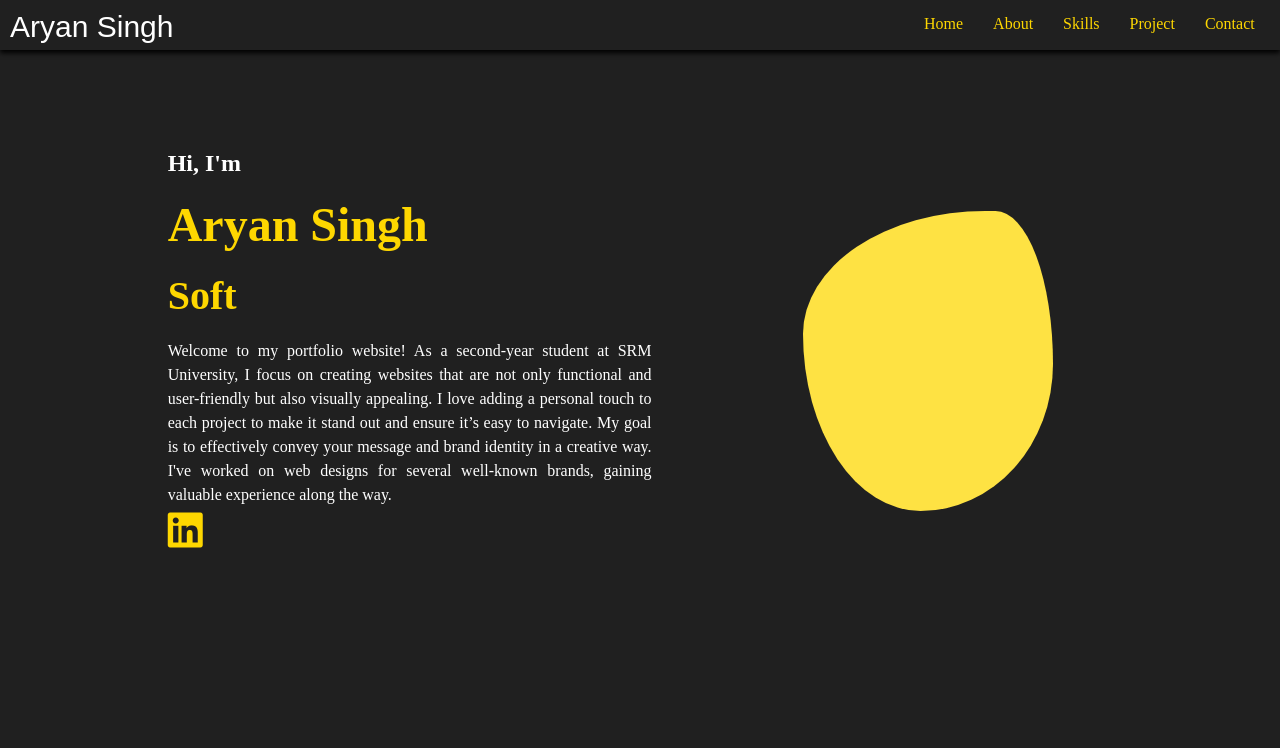
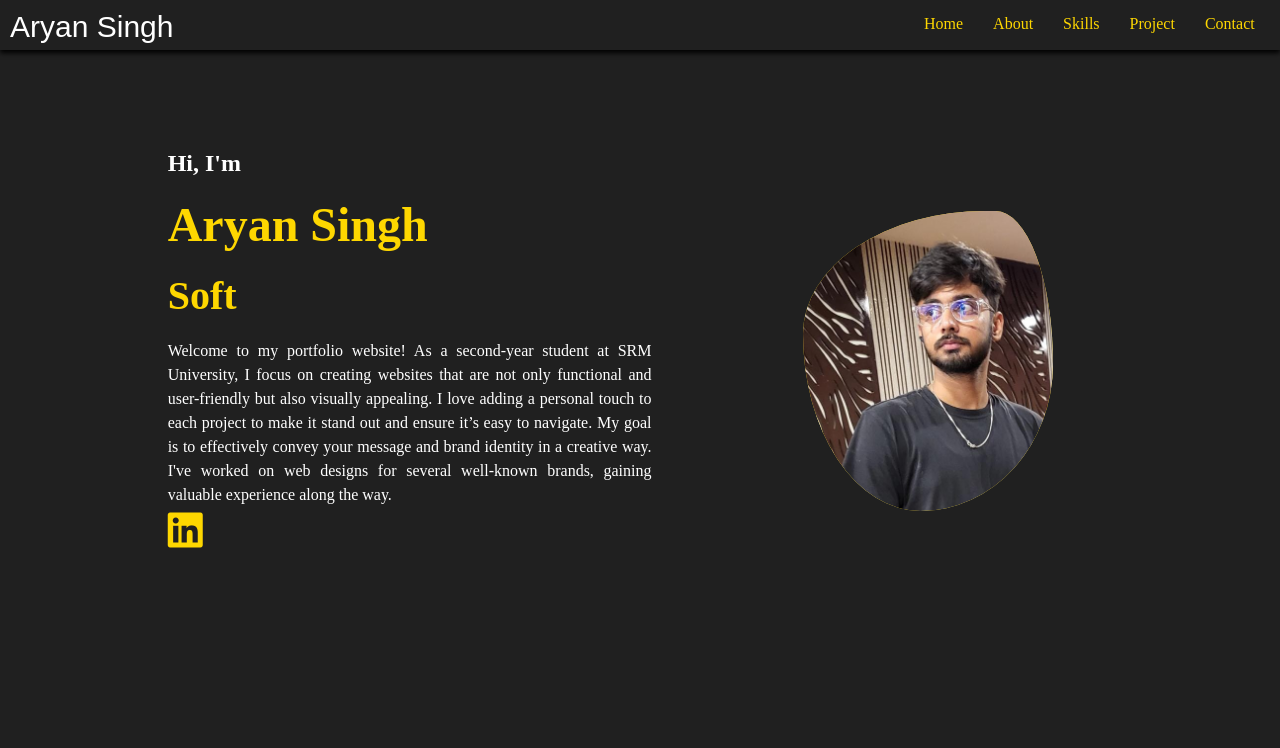
Before and after one commit to AryanSingh2005123/portfolio, a plain HTML site: page index.html in a window 1280 px wide. Shown: the top 748 px of the page. Drawn offline with Linux system fonts and the light colour scheme; a web font is replaced by a local one.

Commit message:
Update index.html

```diff
--- a/index.html
+++ b/index.html
@@ -46,7 +46,7 @@
             </div>
             <div class="pic-cont">
                 <div class="pic">
-                    <img src="WhatsApp Image 2024-11-13 at 20.35.29_03b5b15d.jpg" alt="Me">
+                    <img src="image\WhatsApp Image 2024-11-13 at 20.35.29_03b5b15d.jpg" alt="Me">
                 </div>
             </div>
         </div>
```
